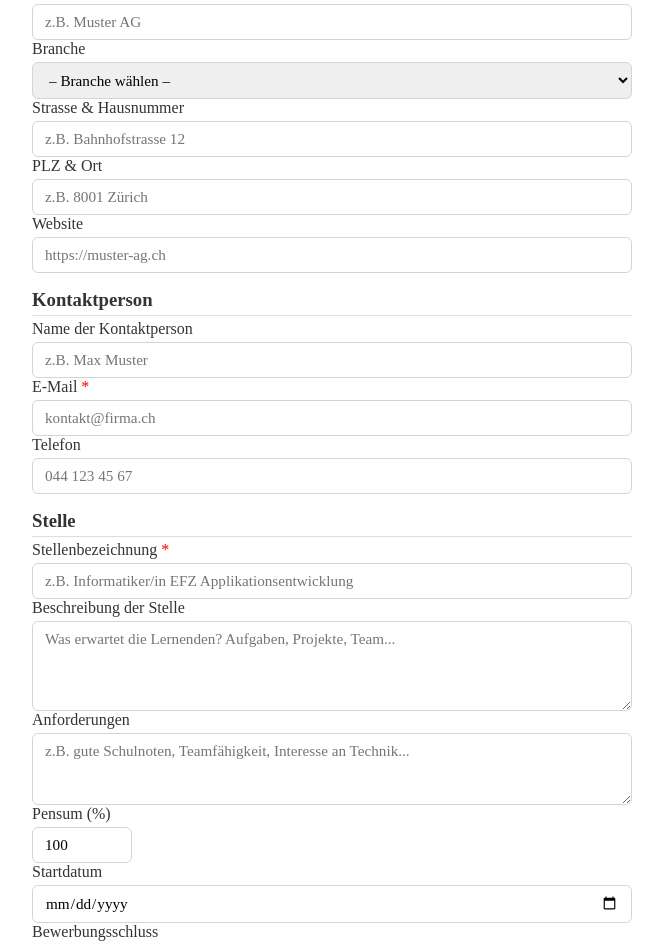
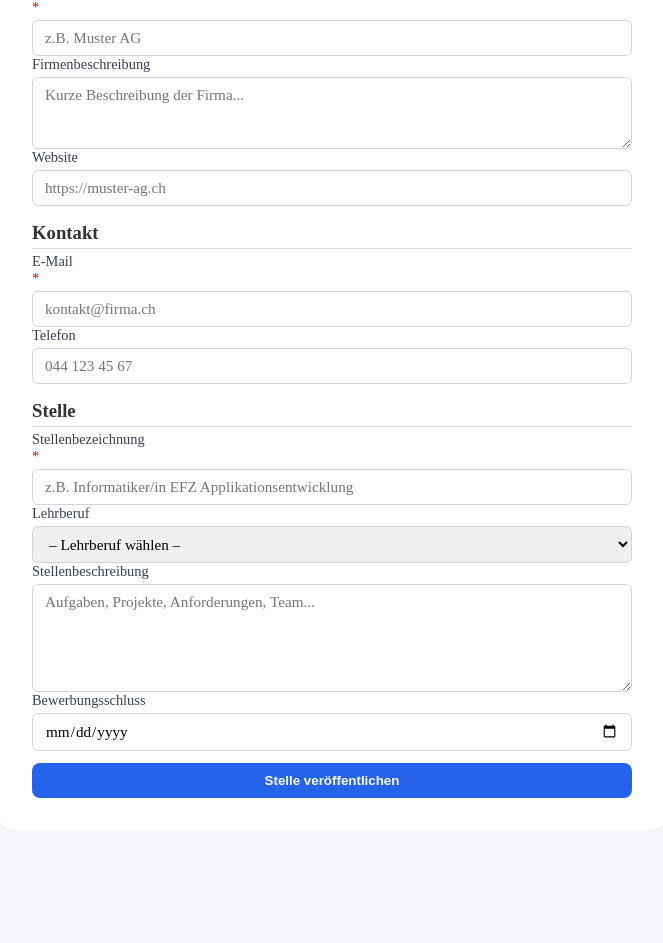
Before and after one commit to LeoKuhnZH/WISS-Praktikum-App, a React (Vite) app in the folder frontend/Praktikums_web/praktikum-web/: page /jobadd in a window 1280 px wide. Shown: the part 266-1209 px from the top of the page, without its empty margins (308-971 px from the left). After the commit the page ends 1096 px from the top, so only its background shows below. Built offline with nearby package versions, Linux system fonts and the light colour scheme.

Commit message:
FormularMitBackend

```diff
--- a/frontend/Praktikums_web/praktikum-web/src/pages/JobAdd.jsx
+++ b/frontend/Praktikums_web/praktikum-web/src/pages/JobAdd.jsx
@@ -1,29 +1,27 @@
 import './components/style/style.css';
 import { useState } from 'react';
 import { useNavigate } from 'react-router-dom';
+
+const API_BASE = 'http://localhost:8080/api/posting';
 
 function JobAdd() {
     const navigate = useNavigate();
 
     const [formData, setFormData] = useState({
-        firmenname: '',
-        branche: '',
-        strasseNr: '',
-        plzOrt: '',
-        kontaktperson: '',
+        title: '',
+        company: '',
+        body: '',
         email: '',
-        telefon: '',
+        phone: '',
+        companyDescription: '',
         website: '',
-        stellenbezeichnung: '',
-        beschreibung: '',
-        pensum: '100',
-        startdatum: '',
-        bewerbungsschluss: '',
-        anforderungen: '',
+        expirationDate: '',
+        position: '',
     });
 
     const [success, setSuccess] = useState(false);
     const [error, setError] = useState('');
+    const [loading, setLoading] = useState(false);
 
     const handleChange = (e) => {
         const { name, value } = e.target;
@@ -34,20 +32,44 @@ function JobAdd() {
         e.preventDefault();
         setError('');
 
-        if (!formData.firmenname || !formData.email || !formData.stellenbezeichnung) {
+        if (!formData.title || !formData.company || !formData.email) {
             setError('Bitte fülle alle Pflichtfelder (*) aus.');
             return;
         }
 
+        setLoading(true);
+
         try {
-            // TODO: API-Call an Backend z.B.:
-            // await API.post('/jobs', formData);
-            console.log('Neue Stelle erfasst:', formData);
+            const payload = {
+                title: formData.title,
+                company: formData.company,
+                body: formData.body,
+                email: formData.email,
+                phone: formData.phone,
+                companyDescription: formData.companyDescription,
+                website: formData.website,
+                status: 'ACTIVE',
+                expirationDate: formData.expirationDate || null,
+                position: formData.position || null,
+            };
+
+            const response = await fetch(`${API_BASE}/create`, {
+                method: 'POST',
+                headers: { 'Content-Type': 'application/json' },
+                body: JSON.stringify(payload),
+            });
+
+            if (!response.ok) {
+                throw new Error(`Server Fehler: ${response.status}`);
+            }
+
             setSuccess(true);
             setTimeout(() => navigate('/'), 2500);
         } catch (err) {
             console.error(err);
-            setError('Beim Speichern ist ein Fehler aufgetreten. Bitte versuche es erneut.');
+            setError('Beim Speichern ist ein Fehler aufgetreten. Ist das Backend gestartet?');
+        } finally {
+            setLoading(false);
         }
     };
 
@@ -82,67 +104,34 @@ function JobAdd() {
                     <div className="divreg">
 
                         {/* --- FIRMENDATEN --- */}
-                        <h3 style={{ margin: '8px 0 4px', borderBottom: '1px solid #ddd', paddingBottom: '4px' }}>
-                            Firmendaten
-                        </h3>
+                        <h3 style={sectionStyle}>Firmendaten</h3>
 
-                        <label>
+                        <label style={labelStyle}>
                             Firmenname <span style={{ color: 'red' }}>*</span>
                             <input
                                 type="text"
-                                name="firmenname"
+                                name="company"
                                 placeholder="z.B. Muster AG"
-                                value={formData.firmenname}
+                                value={formData.company}
                                 onChange={handleChange}
                                 required
                                 style={inputStyle}
                             />
                         </label>
 
-                        <label>
-                            Branche
-                            <select
-                                name="branche"
-                                value={formData.branche}
+                        <label style={labelStyle}>
+                            Firmenbeschreibung
+                            <textarea
+                                name="companyDescription"
+                                placeholder="Kurze Beschreibung der Firma..."
+                                value={formData.companyDescription}
                                 onChange={handleChange}
-                                style={inputStyle}
-                            >
-                                <option value="">– Branche wählen –</option>
-                                <option value="IT">Informatik / IT</option>
-                                <option value="Kaufmann">Kaufmann / KV</option>
-                                <option value="Gesundheit">Gesundheit</option>
-                                <option value="Handel">Handel / Detailhandel</option>
-                                <option value="Bau">Bau / Handwerk</option>
-                                <option value="Medien">Medien / Grafik</option>
-                                <option value="Andere">Andere</option>
-                            </select>
-                        </label>
-
-                        <label>
-                            Strasse &amp; Hausnummer
-                            <input
-                                type="text"
-                                name="strasseNr"
-                                placeholder="z.B. Bahnhofstrasse 12"
-                                value={formData.strasseNr}
-                                onChange={handleChange}
-                                style={inputStyle}
+                                rows={3}
+                                style={{ ...inputStyle, resize: 'vertical' }}
                             />
                         </label>
 
-                        <label>
-                            PLZ &amp; Ort
-                            <input
-                                type="text"
-                                name="plzOrt"
-                                placeholder="z.B. 8001 Zürich"
-                                value={formData.plzOrt}
-                                onChange={handleChange}
-                                style={inputStyle}
-                            />
-                        </label>
-
-                        <label>
+                        <label style={labelStyle}>
                             Website
                             <input
                                 type="url"
@@ -154,24 +143,10 @@ function JobAdd() {
                             />
                         </label>
 
-                        {/* --- KONTAKTPERSON --- */}
-                        <h3 style={{ margin: '16px 0 4px', borderBottom: '1px solid #ddd', paddingBottom: '4px' }}>
-                            Kontaktperson
-                        </h3>
+                        {/* --- KONTAKT --- */}
+                        <h3 style={sectionStyle}>Kontakt</h3>
 
-                        <label>
-                            Name der Kontaktperson
-                            <input
-                                type="text"
-                                name="kontaktperson"
-                                placeholder="z.B. Max Muster"
-                                value={formData.kontaktperson}
-                                onChange={handleChange}
-                                style={inputStyle}
-                            />
-                        </label>
-
-                        <label>
+                        <label style={labelStyle}>
                             E-Mail <span style={{ color: 'red' }}>*</span>
                             <input
                                 type="email"
@@ -184,98 +159,81 @@ function JobAdd() {
                             />
                         </label>
 
-                        <label>
+                        <label style={labelStyle}>
                             Telefon
                             <input
                                 type="tel"
-                                name="telefon"
+                                name="phone"
                                 placeholder="044 123 45 67"
-                                value={formData.telefon}
+                                value={formData.phone}
                                 onChange={handleChange}
                                 style={inputStyle}
                             />
                         </label>
 
                         {/* --- STELLE --- */}
-                        <h3 style={{ margin: '16px 0 4px', borderBottom: '1px solid #ddd', paddingBottom: '4px' }}>
-                            Stelle
-                        </h3>
+                        <h3 style={sectionStyle}>Stelle</h3>
 
-                        <label>
+                        <label style={labelStyle}>
                             Stellenbezeichnung <span style={{ color: 'red' }}>*</span>
                             <input
                                 type="text"
-                                name="stellenbezeichnung"
+                                name="title"
                                 placeholder="z.B. Informatiker/in EFZ Applikationsentwicklung"
-                                value={formData.stellenbezeichnung}
+                                value={formData.title}
                                 onChange={handleChange}
                                 required
                                 style={inputStyle}
                             />
                         </label>
 
-                        <label>
-                            Beschreibung der Stelle
+                        <label style={labelStyle}>
+                            Lehrberuf
+                            <select
+                                name="position"
+                                value={formData.position}
+                                onChange={handleChange}
+                                style={inputStyle}
+                            >
+                                <option value="">– Lehrberuf wählen –</option>
+                                <option value="IFZA">Informatiker/in EFZ (Applikationsentwicklung)</option>
+                                <option value="IFZP">Informatiker/in EFZ (Plattformentwicklung)</option>
+                                <option value="ICTF">ICT-Fachmann/-frau EFZ</option>
+                                <option value="UICT">ICT-Fachmann/-frau EFZ (Quereinstieg)</option>
+                                <option value="UIFZ">Informatiker/in EFZ Applikationsentwicklung (Quereinstieg)</option>
+                            </select>
+                        </label>
+
+                        <label style={labelStyle}>
+                            Stellenbeschreibung
                             <textarea
-                                name="beschreibung"
-                                placeholder="Was erwartet die Lernenden? Aufgaben, Projekte, Team..."
-                                value={formData.beschreibung}
+                                name="body"
+                                placeholder="Aufgaben, Projekte, Anforderungen, Team..."
+                                value={formData.body}
                                 onChange={handleChange}
-                                rows={4}
+                                rows={5}
                                 style={{ ...inputStyle, resize: 'vertical' }}
                             />
                         </label>
 
-                        <label>
-                            Anforderungen
-                            <textarea
-                                name="anforderungen"
-                                placeholder="z.B. gute Schulnoten, Teamfähigkeit, Interesse an Technik..."
-                                value={formData.anforderungen}
-                                onChange={handleChange}
-                                rows={3}
-                                style={{ ...inputStyle, resize: 'vertical' }}
-                            />
-                        </label>
-
-                        <label>
-                            Pensum (%)
-                            <input
-                                type="number"
-                                name="pensum"
-                                min="20"
-                                max="100"
-                                step="10"
-                                value={formData.pensum}
-                                onChange={handleChange}
-                                style={{ ...inputStyle, width: '100px' }}
-                            />
-                        </label>
-
-                        <label>
-                            Startdatum
+                        <label style={labelStyle}>
+                            Bewerbungsschluss
                             <input
                                 type="date"
-                                name="startdatum"
-                                value={formData.startdatum}
+                                name="expirationDate"
+                                value={formData.expirationDate}
                                 onChange={handleChange}
                                 style={inputStyle}
                             />
                         </label>
 
-                        <label>
-                            Bewerbungsschluss
-                            <input
-                                type="date"
-                                name="bewerbungsschluss"
-                                value={formData.bewerbungsschluss}
-                                onChange={handleChange}
-                                style={inputStyle}
-                            />
-                        </label>
-
-                        <button type="submit" className="button" style={{ marginTop: '12px' }}>
-                            Stelle veröffentlichen
+                        <button
+                            type="submit"
+                            className="button"
+                            style={{ marginTop: '12px', opacity: loading ? 0.6 : 1 }}
+                            disabled={loading}
+                        >
+                            {loading ? 'Wird gespeichert...' : 'Stelle veröffentlichen'}
                         </button>
 
                     </div>
@@ -284,6 +242,21 @@ function JobAdd() {
         </div>
     );
 }
+
+const sectionStyle = {
+    margin: '16px 0 4px',
+    borderBottom: '1px solid #ddd',
+    paddingBottom: '4px',
+    fontFamily: 'inherit',
+};
+
+const labelStyle = {
+    display: 'flex',
+    flexDirection: 'column',
+    fontSize: '0.9rem',
+    fontWeight: '500',
+    color: '#374151',
+};
 
 const inputStyle = {
     display: 'block',
```
